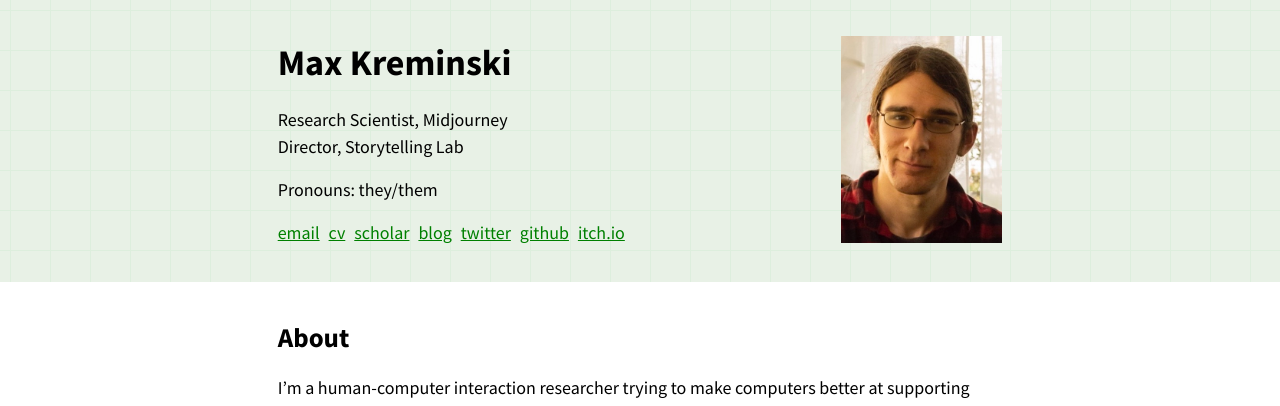
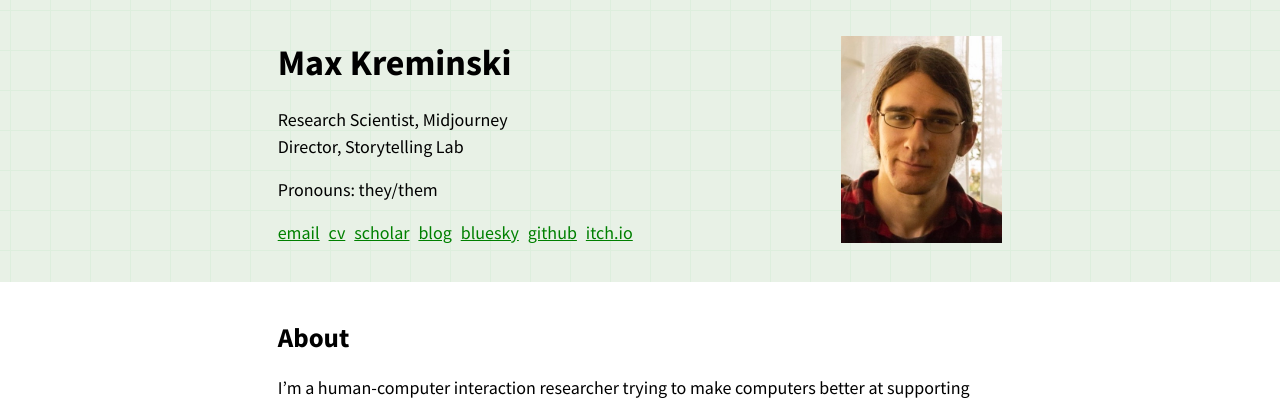
Before and after one commit to mkremins/mkremins.github.io, a Jekyll site: the page built from index.html, in a window 1280 px wide and 900 px high. Shown: the top 406 px of the window. Built offline with Jekyll 4.4.1, drawn with Linux system fonts in a browser that asks for light colours.

Commit message:
Update Bluesky link text

```diff
--- a/_layouts/main.html
+++ b/_layouts/main.html
@@ -137,7 +137,7 @@
           <li><a href="/cv">cv</a></li>
           <li><a href="https://scholar.google.com/citations?user=Ja4R1yEAAAAJ">scholar</a></li>
           <li><a href="/blog">blog</a></li>
-          <li><a href="https://bsky.app/profile/maxkreminski.bsky.social">twitter</a></li>
+          <li><a href="https://bsky.app/profile/maxkreminski.bsky.social">bluesky</a></li>
           <li><a href="https://github.com/mkremins">github</a></li>
           <li><a href="https://mkremins.itch.io">itch.io</a></li>
         </ul>
@@ -155,7 +155,7 @@
           <li><a href="/cv">cv</a></li>
           <li><a href="https://scholar.google.com/citations?user=Ja4R1yEAAAAJ">scholar</a></li>
           <li><a href="/blog">blog</a></li>
-          <li><a href="https://bsky.app/profile/maxkreminski.bsky.social">twitter</a></li>
+          <li><a href="https://bsky.app/profile/maxkreminski.bsky.social">bluesky</a></li>
           <li><a href="https://github.com/mkremins">github</a></li>
           <li><a href="https://mkremins.itch.io">itch.io</a></li>
         </ul>
```
